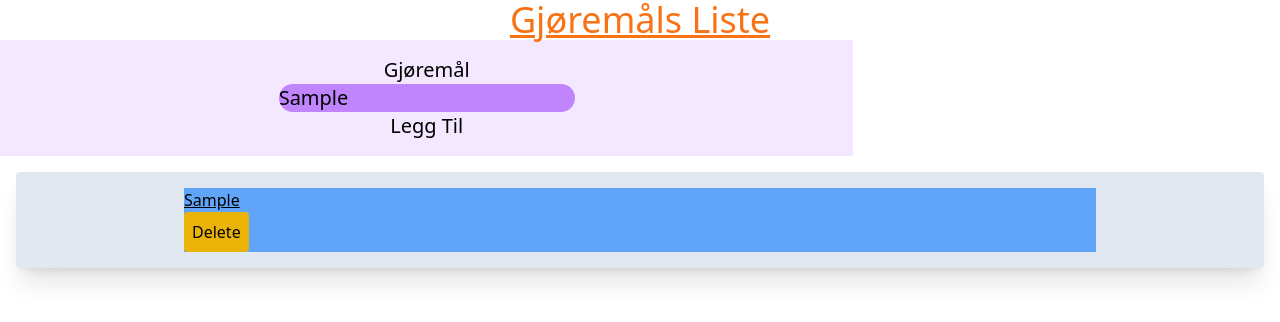
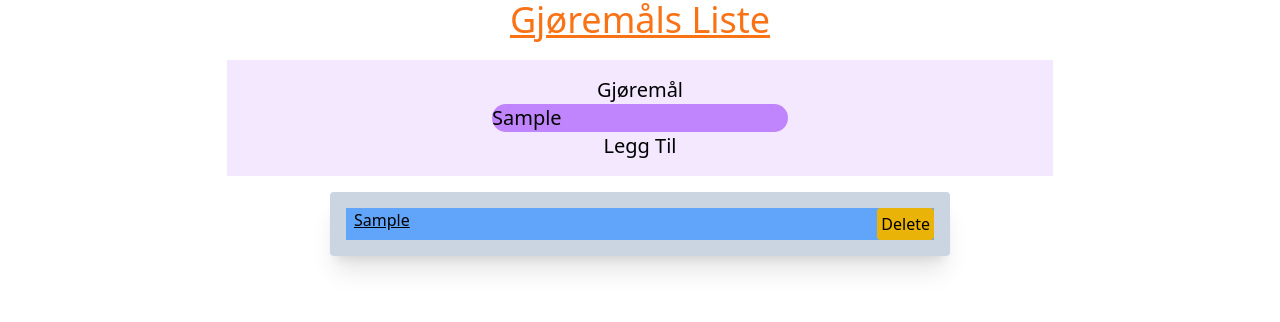
Before and after one commit to EvyBettina/EBJ-todo-list, a website: page index.html in a window 1280 px wide. Both pictures are taken after typing "Sample" into the empty fields and a click on the button "Legg Til". Drawn offline with nearby package versions, Linux system fonts and the light colour scheme.

Commit message:
setup css todoCard js

```diff
--- a/index.html
+++ b/index.html
@@ -13,7 +13,7 @@
       <h1 class="text-center underline text-4xl text-orange-500">Gjøremåls Liste</h1>
     </header>
 
-    <main>
+    <main class="flex flex-col items-center p-5">
       <!-- Her er input HTML -->
       <form class="flex flex-col items-center bg-purple-100 p-4 w-2/3 text-xl" id="user-input">
         <label for="todo">Gjøremål</label>
@@ -23,7 +23,7 @@
       </form>
 
       <!-- Gjøremåls listen -->
-      <ul class="flex flex-col gap-4 items-center bg-slate-200 p-4 m-4 rounded shadow-xl" id="todo-list"></ul>
+      <ul class="flex flex-col gap-4 items-center bg-slate-300 p-4 m-4 rounded shadow-xl w-1/2" id="todo-list"></ul>
     </main>
   </body>
 </html>
--- a/script.js
+++ b/script.js
@@ -59,9 +59,9 @@ function createTodoCard(todoObject) {
   todoCard.append(deleteButton);
 
   // Konfigure elementene med korrekt verdier
-  todoCard.className = "bg-blue-400 w-3/4";
-  titleElement.className = "underline";
-  deleteButton.className = "bg-yellow-500 p-2 rounded hover:bg-yellow-100";
+  todoCard.className = "bg-blue-400 w-full flex justify-between pl-2";
+  titleElement.className = "underline text-center";
+  deleteButton.className = "bg-yellow-500 p-1 rounded hover:bg-yellow-100";
 
   titleElement.textContent = todoObject.title;
   deleteButton.textContent = "Delete";
```
